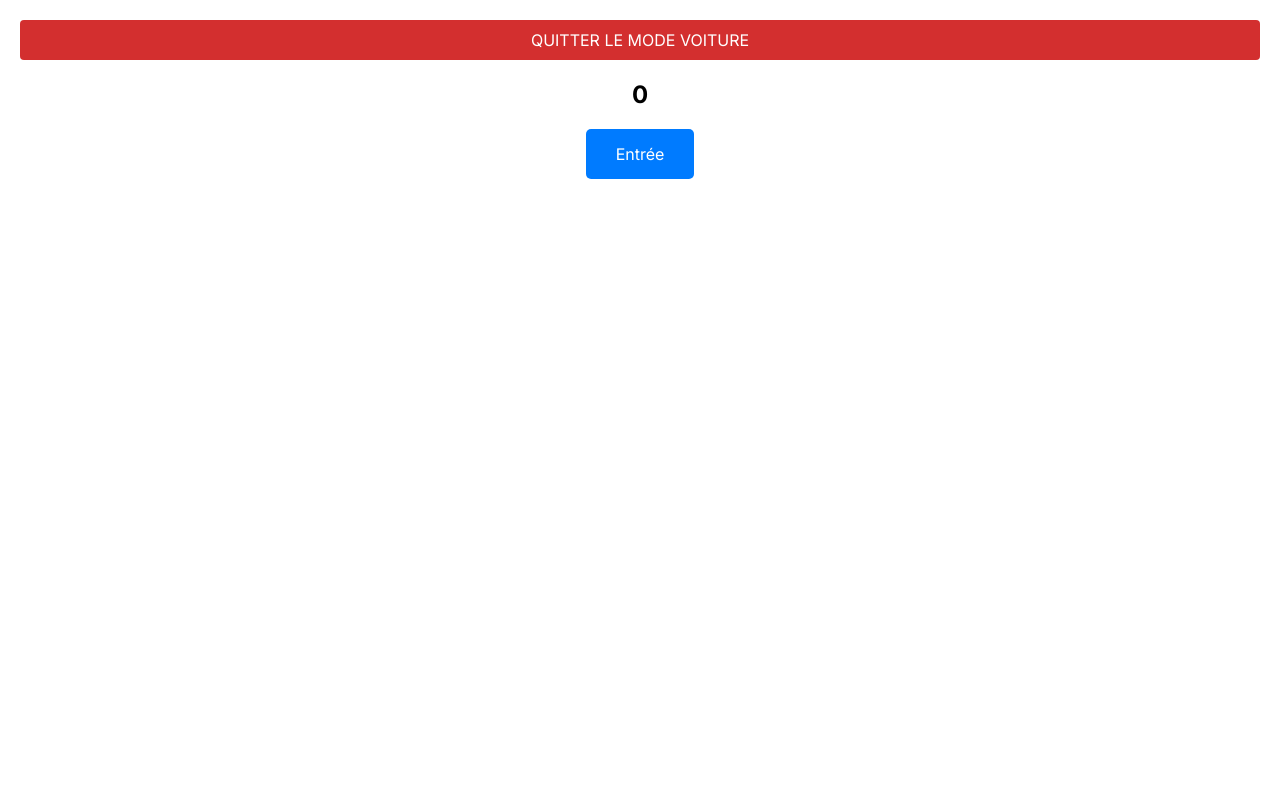
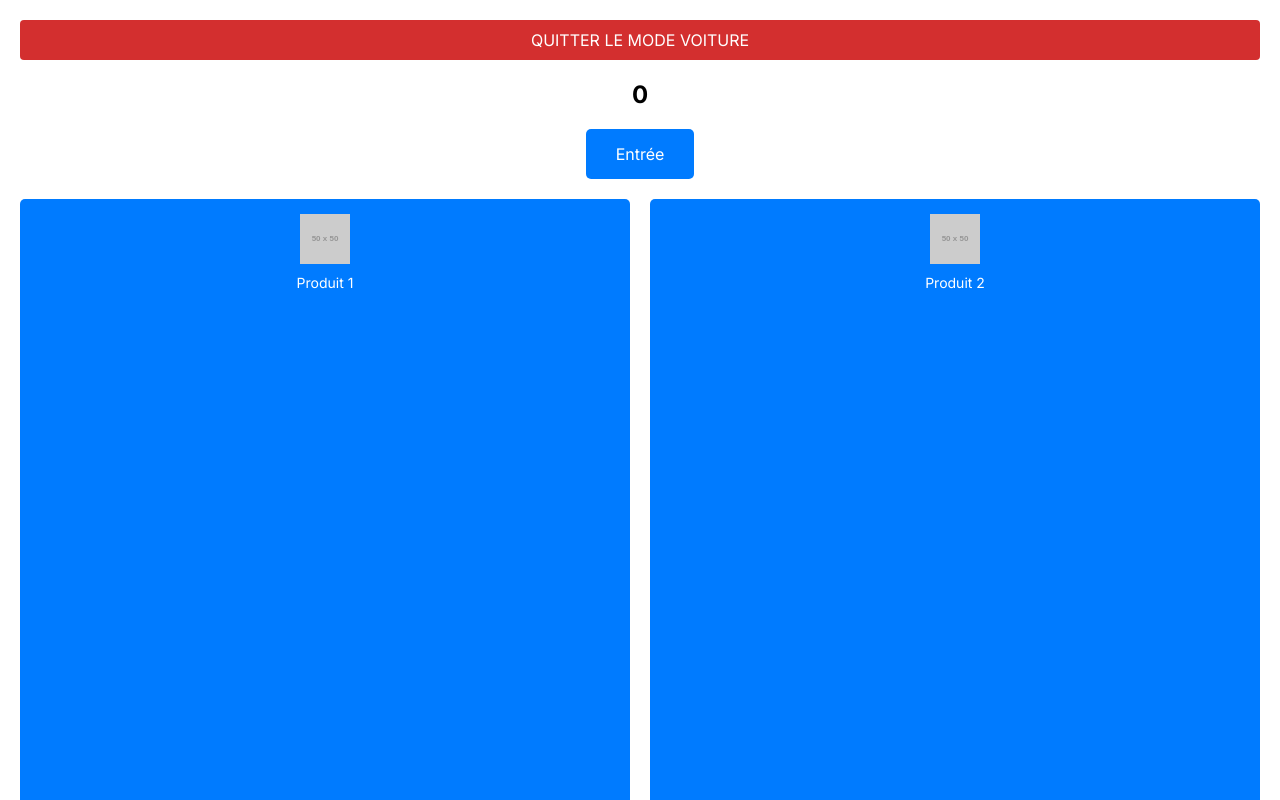
Before and after one commit to LouisKls/autoresto-client, a Next.js app: page /productChoice in a window 1280 px wide. Shown: the top 800 px of the page. Built offline with nearby package versions, Linux system fonts and the light colour scheme.

Commit message:
fixing redirection issue

```diff
--- a/src/app/Voiture/Accueil.tsx
+++ b/src/app/Voiture/Accueil.tsx
@@ -1,12 +1,9 @@
 import React from 'react';
 import ExitCarModeComponent from '@/app/Voiture/ExitCarModeComponent';
 import { useServer } from '@/app/Voiture/ServerContext';
-import { useRouter } from 'next/navigation';
 
 const Accueil: React.FC = () => {
   const { handleOrder } = useServer();
-
-  const router = useRouter();
 
   const handleClick = () => {
     handleOrder();
--- a/src/app/Voiture/ItemsContext.tsx
+++ b/src/app/Voiture/ItemsContext.tsx
@@ -9,7 +9,10 @@ interface ItemsContextType {
 const ItemsContext = createContext<ItemsContextType | undefined>(undefined);
 
 export const ItemsProvider: React.FC<{ children: React.ReactNode }> = ({ children }) => {
-  const [selectedItems, setSelectedItems] = useState<Item[]>([]);
+  const [selectedItems, setSelectedItems] = useState<Item[]>([
+    { name: 'Produit 1', id: 'https://via.placeholder.com/50' },
+    { name: 'Produit 2', id: 'https://via.placeholder.com/50' }
+  ]);
 
   return (
     <ItemsContext.Provider value={{ selectedItems, setSelectedItems }}>
--- a/src/app/Voiture/ServerContext.tsx
+++ b/src/app/Voiture/ServerContext.tsx
@@ -18,6 +18,7 @@ import { handleOrderAnswer } from '@components/Serveur/handleOrderAnswer';
 import { courses, restartCourses } from '@components/Serveur/courses';
 import { chooseAnItem } from '@components/Serveur/chooseAnItem';
 import { reservation } from '@components/Serveur/reservation';
+import { useRouter } from 'next/navigation';
 
 interface ServerContextType {
   // États
@@ -130,7 +131,10 @@ export const ServerProvider: React.FC<{ children: React.ReactNode }> = ({ childr
     );
   };
 
+  const router = useRouter();
+
   const startCourses = () => {
+    router.push('/productChoice');
     return courses(handleClickSpeak);
   };
 
--- a/src/app/productChoice/page.tsx
+++ b/src/app/productChoice/page.tsx
@@ -10,9 +10,8 @@ const TestPage = () => {
   return (
     <ServerProvider>
       <ItemsProvider>
-        {/* Vos autres composants */}
         <ProductChoice productType={PRODUCT_TYPE.ENTREE} />
-        {/* Le composant qui gère la partie vocale */}
+
       </ItemsProvider>
     </ServerProvider>
   );
--- a/src/components/Serveur/courses.ts
+++ b/src/components/Serveur/courses.ts
@@ -1,8 +1,5 @@
-import { router } from 'next/client';
-
 export const courses = async (handleClickSpeak: (text: string) => Promise<void>) => {
   try {
-    router.push('/productChoice');
     await handleClickSpeak('Super! Il te faut une boisson, une entrée, un plat, ou un dessert, mon petit gourmand ?');
   } catch (error) {
     console.error('Error during speaking:', error);
```
Also changed, not shown: src/components/Serveur/types.ts (+5 -5 lines).
